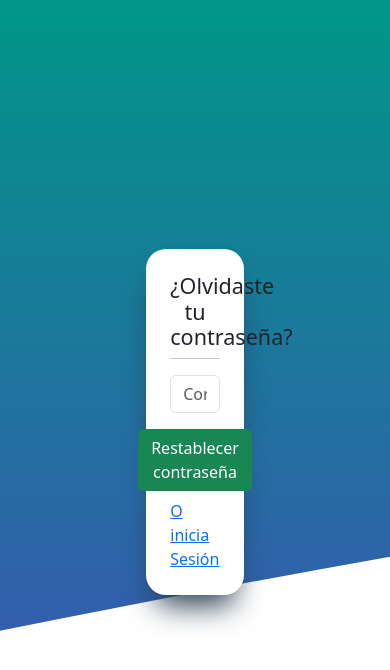
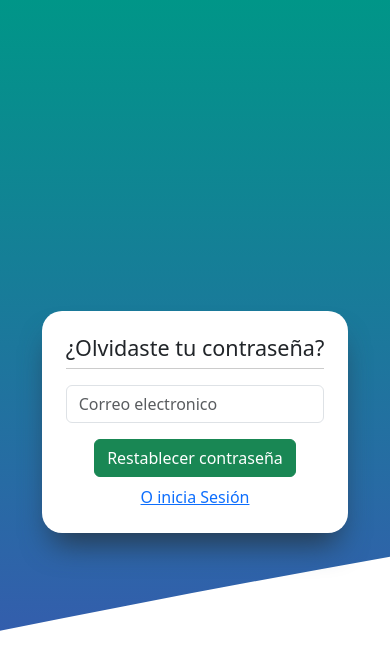
Before and after one commit to Erick-Hernandez-Ortega/AbastoTotal, an Angular app: page /forgot-password in a window 390 px wide. Shown: the top 670 px of the page. Built offline with nearby package versions, Linux system fonts and the light colour scheme.

Commit message:
se hace responsive la vista: olvide contraseña

```diff
--- a/src/app/components/forgot-password/forgot-password.component.html
+++ b/src/app/components/forgot-password/forgot-password.component.html
@@ -1,13 +1,13 @@
 <app-loader *ngIf="tiempo"></app-loader>
 
 <div class="forgot-password-bg vh-100 d-flex justify-content-center align-items-center" *ngIf="!tiempo">
-  <div class="forgot-password w-25 p-4">
+  <div class="forgot-password p-4">
     <div class="mb-3 border-password">
       <h4 class="text-center">¿Olvidaste tu contraseña?</h4>
     </div>
     <form action="">
       <div class="mb-3">
-        <input type="email" class="form-control" id="input1" placeholder="Correo contraseña">
+        <input type="email" class="form-control" id="input1" placeholder="Correo electronico">
       </div>
       <div class="mb-2 d-flex justify-content-center">
         <button type="submit" class="btn btn-success">Restablecer contraseña</button>
```
